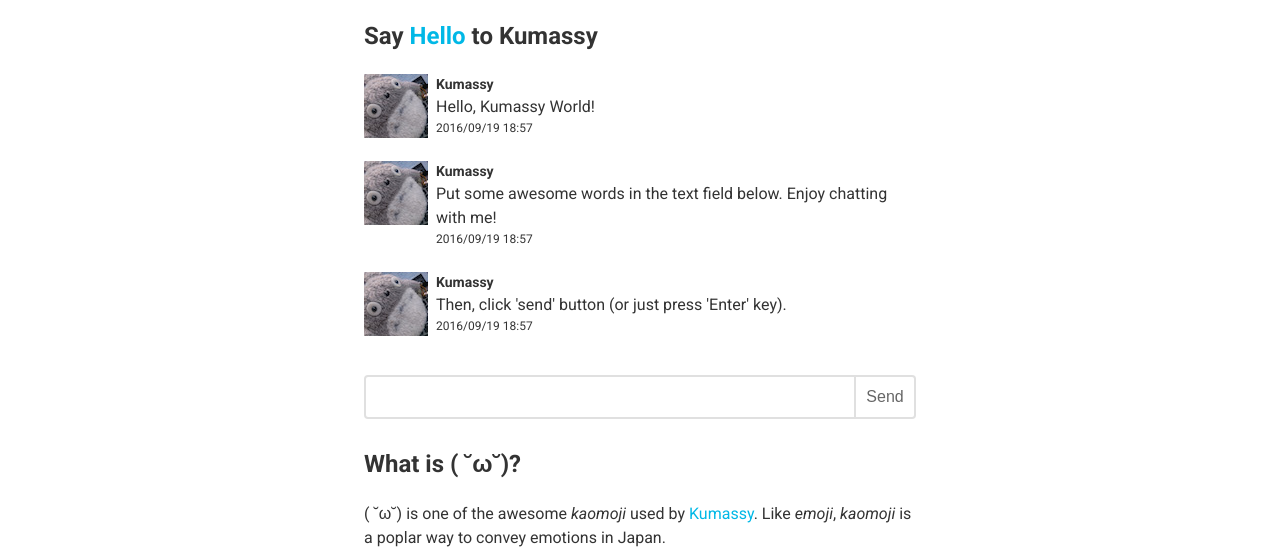
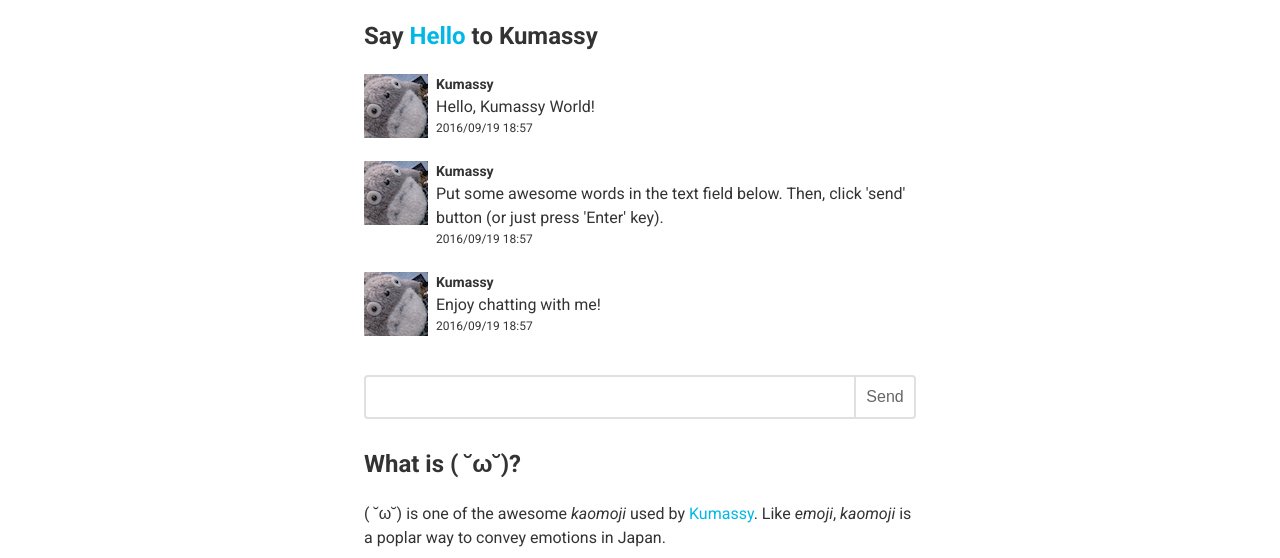
Before and after one commit to Kumassy/Kumassy.github.io, a website: page index.html in a window 1280 px wide. Shown: the part 242-800 px from the top of the page. Drawn offline with Linux system fonts and the light colour scheme.

Commit message:
improve default chat message

```diff
--- a/index.html
+++ b/index.html
@@ -73,7 +73,7 @@
 				</div>
 				<div class="message_content">
 					<div class="name">Kumassy</div>
-					<div class="message">Put some awesome words in the text field below. Enjoy chatting with me!</div>
+					<div class="message">Put some awesome words in the text field below. Then, click 'send' button (or just press 'Enter' key).</div>
 					<div class="timestamp">2016/09/19 18:57</div>
 				</div>
 			</li>
@@ -83,7 +83,7 @@
 				</div>
 				<div class="message_content">
 					<div class="name">Kumassy</div>
-					<div class="message">Then, click 'send' button (or just press 'Enter' key).</div>
+					<div class="message">Enjoy chatting with me!</div>
 					<div class="timestamp">2016/09/19 18:57</div>
 				</div>
 			</li>
```
